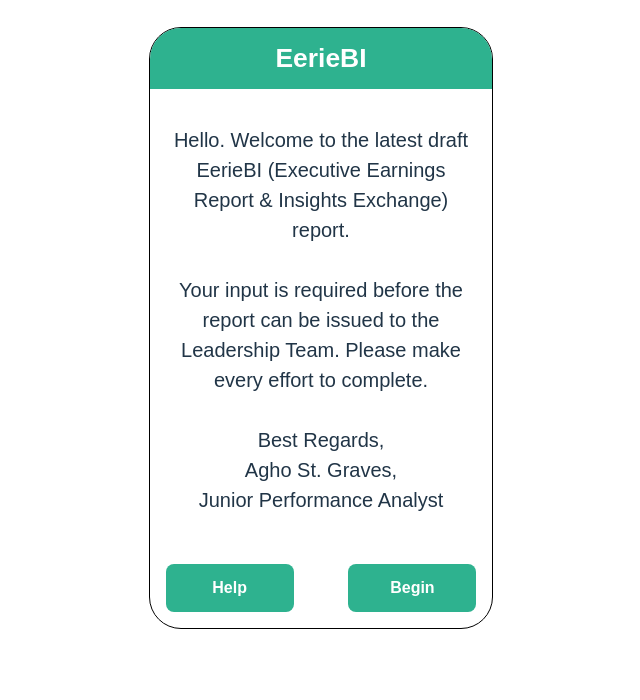
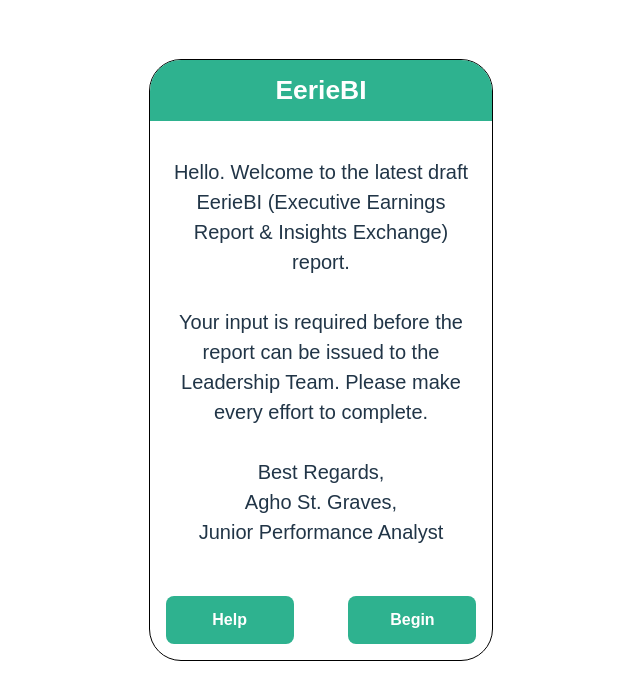
Before and after one commit to lewdry/Dashboard, a Svelte app in the folder my-svelte-app/: page / in a window 1280 px wide. Shown: the top 700 px of the page, without its empty margins (319-959 px from the left). Built offline with nearby package versions, Linux system fonts and the light colour scheme.

Commit message:
Refactor padding in app.css

```diff
--- a/my-svelte-app/src/app.css
+++ b/my-svelte-app/src/app.css
@@ -48,7 +48,7 @@ h1 {
 #app {
   max-width: 400px;
   margin: 0 auto;
-  padding: 1vh;
+  padding: 5vh;
   text-align: center;
 }
 
```
